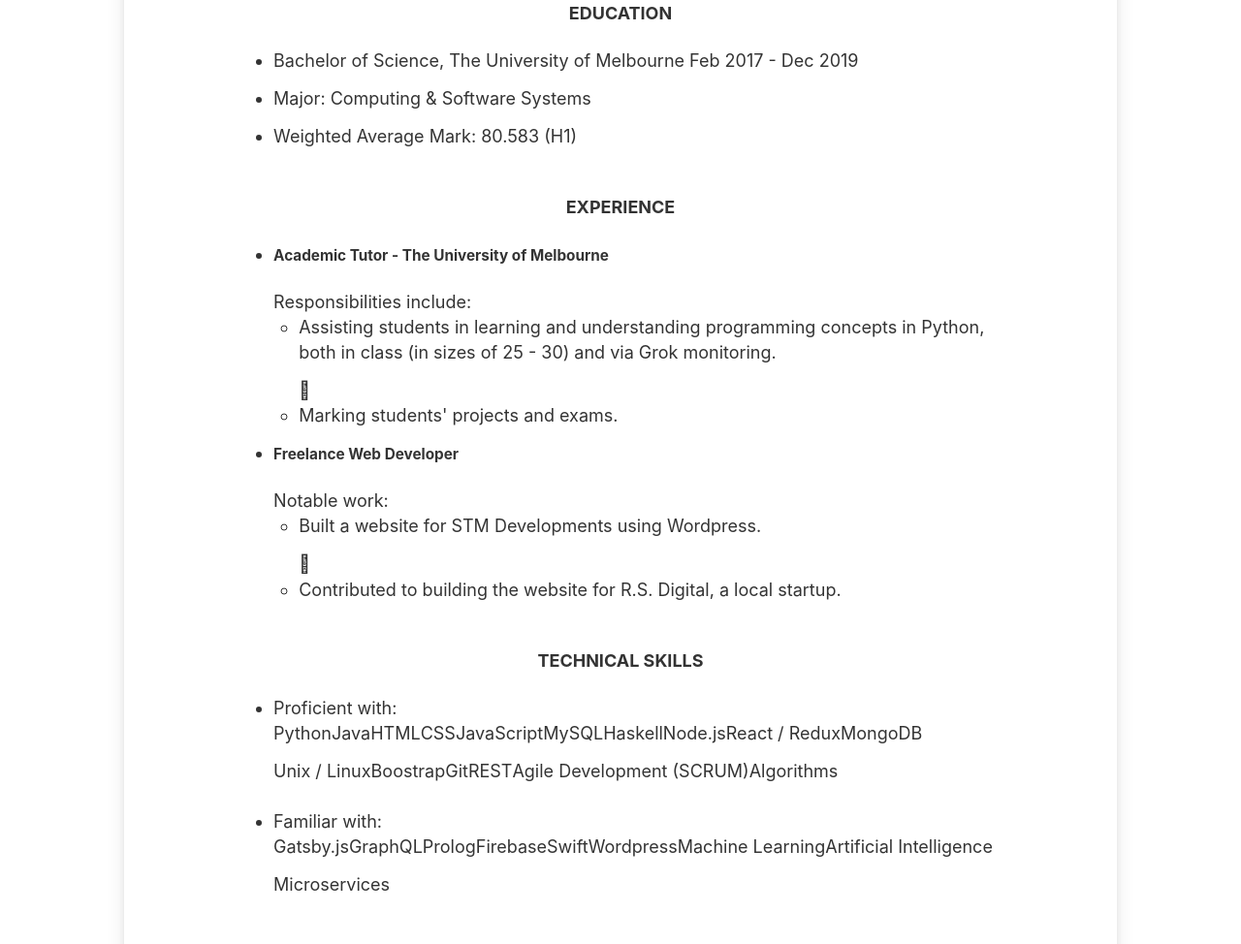
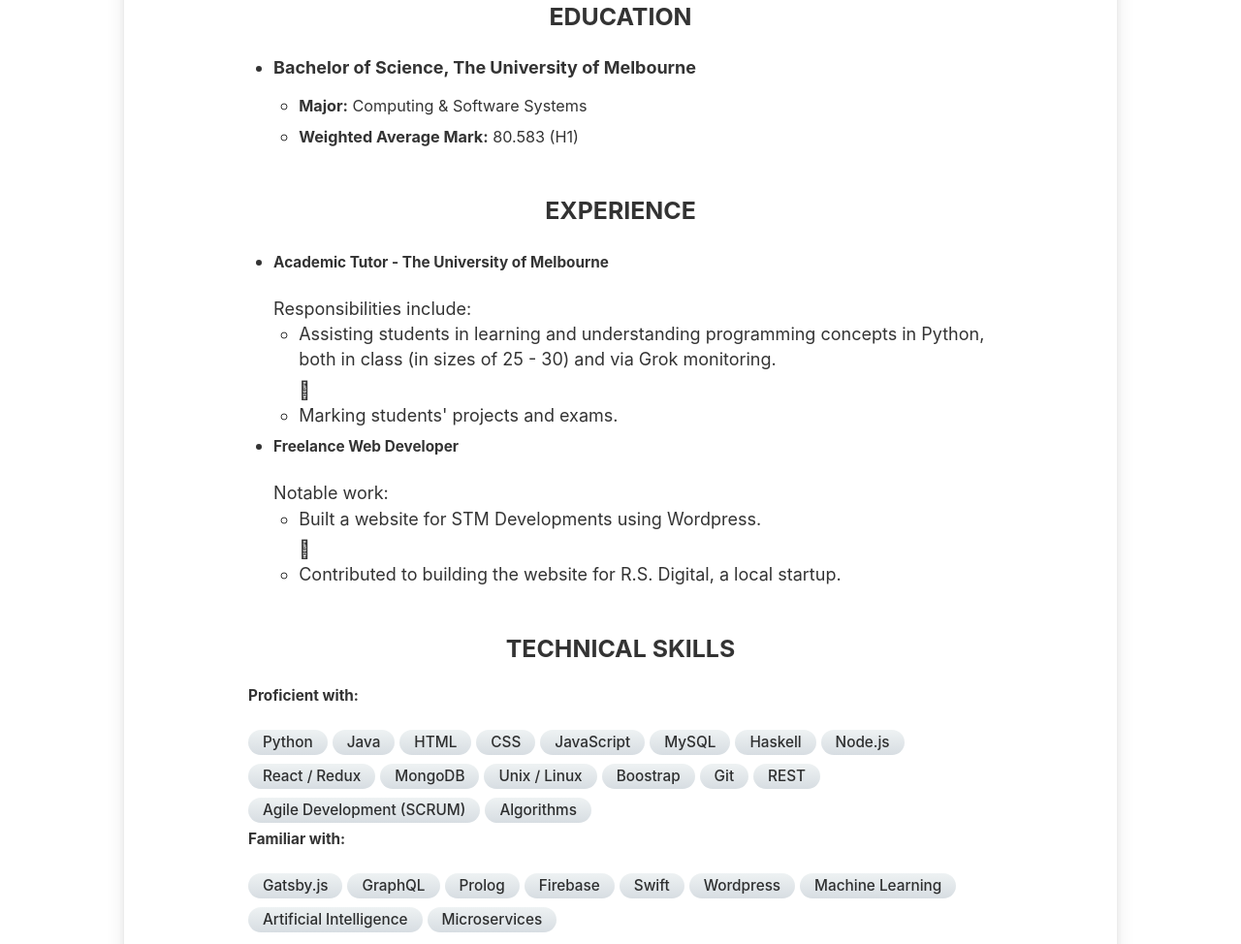
Before and after one commit to theshevon/book-of-shevon-v2, a Gatsby site in the folder App/: page /about in a window 1280 px wide. Shown: the part 479-1453 px from the top of the page at 97% size. Built offline with nearby package versions, Linux system fonts and the light colour scheme; Gatsby itself is replaced by a stand-in of ours.

Commit message:
Add styling to education section

```diff
--- a/App/src/pages/about.js
+++ b/App/src/pages/about.js
@@ -8,10 +8,6 @@ import "../stylesheets/about.css";
 import 'aos/dist/aos.css'
 
 class AboutPage extends React.Component {
-
-    constructor(props){
-        super(props);
-    }
 
     componentDidMount(){
         AOS.init({
@@ -31,7 +27,7 @@ class AboutPage extends React.Component {
                 { this.proficientSkills.map((skill, index) => (
                     <li
                         key={ index}
-                        className="capsule proficient">
+                        className="skill capsule proficient">
                         { skill }
                     </li>
 
@@ -45,7 +41,7 @@ class AboutPage extends React.Component {
                 { this.familiarSkills.map((skill, index) => (
                     <li
                         key={ index}
-                        className="capsule familiar">
+                        className="skill capsule familiar">
                         { skill }
                     </li>
 
@@ -58,7 +54,7 @@ class AboutPage extends React.Component {
             <Layout>
 
                 <div
-                    className="capsule about-page">
+                    className="about-page">
 
                     <section
                         id="profile">
@@ -80,20 +76,28 @@ class AboutPage extends React.Component {
                         id="education"
                         data-aos="fade-up">
 
-                        <h4
-                            class="subheading">
+                        <h3
+                            class="subheading-1">
                             EDUCATION
-                        </h4>
+                        </h3>
 
                         <ul>
                             <li>
-                                Bachelor of Science, The University of Melbourne Feb 2017 - Dec 2019
+                                <span className="subtext-1">
+                                    Bachelor of Science, The University of Melbourne
+                                </span>
+                                <ul>
+                                    <li>
+                                        <span className="subtext-2">
+                                            <strong>Major:</strong> Computing & Software Systems
+                                        </span>
                                     </li>
                                     <li>
-                                Major: Computing & Software Systems
+                                        <span className="subtext-2">
+                                            <strong>Weighted Average Mark:</strong> 80.583 (H1)
+                                        </span>
                                     </li>
-                            <li>
-                                Weighted Average Mark: 80.583 (H1)
+                                </ul>
                             </li>
                         </ul>
                     </section>
@@ -102,10 +106,10 @@ class AboutPage extends React.Component {
                         id="experience"
                         data-aos="fade-up">
 
-                        <h4
-                            class="subheading">
+                        <h3
+                            class="subheading-1">
                             EXPERIENCE
-                        </h4>
+                        </h3>
 
                         <ul>
                             <li>
@@ -149,27 +153,23 @@ class AboutPage extends React.Component {
                         id="skills"
                         data-aos="fade-up">
 
-                        <h4
-                            className="subheading">
+                        <h3
+                            className="subheading-1">
                             TECHNICAL SKILLS
-                        </h4>
+                        </h3>
 
-                        <ul>
-
-                            <li>
+                        <h5>
                             Proficient with:
+                        </h5>
 
                         { proficientSkills }
 
-                            </li>
-
-                            <li>
+                        <h5>
                             Familiar with:
+                        </h5>
 
                         { familiarSkills }
 
-                            </li>
-                        </ul>
                     </section>
 
                 </div>
--- a/App/src/stylesheets/about.css
+++ b/App/src/stylesheets/about.css
@@ -52,11 +52,11 @@ section{
     margin-bottom: 50px;
 }
 
-section h4{
+section h3{
     text-align: center;
 }
 
-.subheading{
+.subheading-1{
     text-transform: uppercase;
 }
 
@@ -67,20 +67,42 @@ section h4{
     margin: 0;
 }
 
-.skill{
-    border-radius: 5px;
-    padding: 4px 8px;
-    margin-right: 5px;
-    margin-bottom: 5px;
+.capsule{
+    border-radius: 15px;
+    padding-right: 15px;
+    padding-left: 15px;
+    font-size: 0.85rem;
+    font-weight: 500;
+    text-align: center;
+    margin-bottom: 0.5rem;
     box-sizing: border-box;
-    font-size: 0.8rem;
-    font-weight: 500;
 }
 
-.skill.proficient{
-    background: rgb(255, 119, 153);
+.skill{
+    margin-right: 5px;
 }
 
-.skill.familiar{
-    background: rgb(211, 145, 255);
+.capsule.proficient{
+    background: #cbd4db;
+    background: -webkit-linear-gradient(to bottom, #D4AF37 0%, #C5A028 100%);
+    background: linear-gradient(to bottom, #D4AF37 0%, #C5A028 100%);
 }
+
+.capsule.familiar, .capsule.proficient{
+    background: #d7dde2;  /* fallback for old browsers */
+    background: -webkit-linear-gradient(to bottom, #eef2f3, #d7dde2);  /* Chrome 10-25, Safari 5.1-6 */
+    background: linear-gradient(to bottom, #eef2f3, #d7dde2); /* W3C, IE 10+/ Edge, Firefox 16+, Chrome 26+, Opera 12+, Safari 7+ */
+}
+
+.subtext-2{
+    font-size: 0.9rem;
+}
+
+.subtext-1{
+    font-weight: bold;
+    font-size: 1rem;
+}
+
+li{
+    margin-bottom: 0.3rem;
+}
```
Lines whose indentation alone changed are shown as unchanged.
